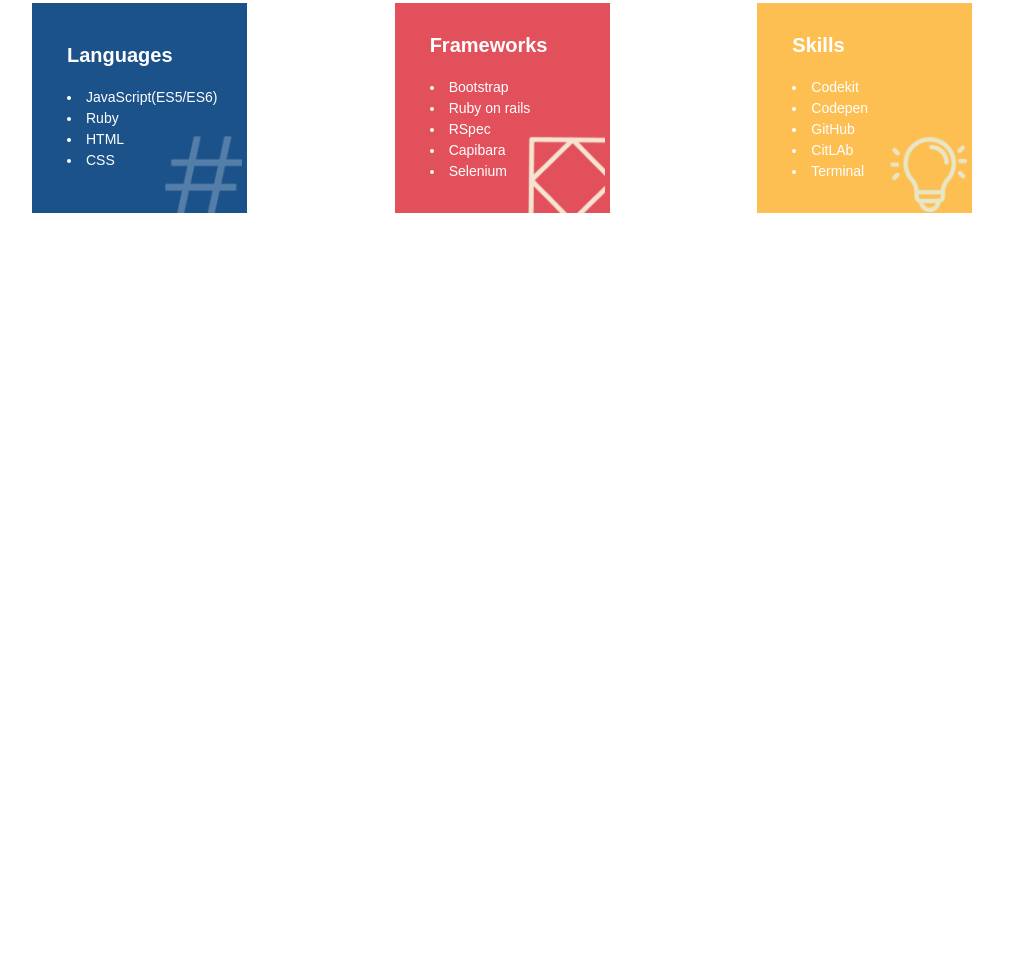
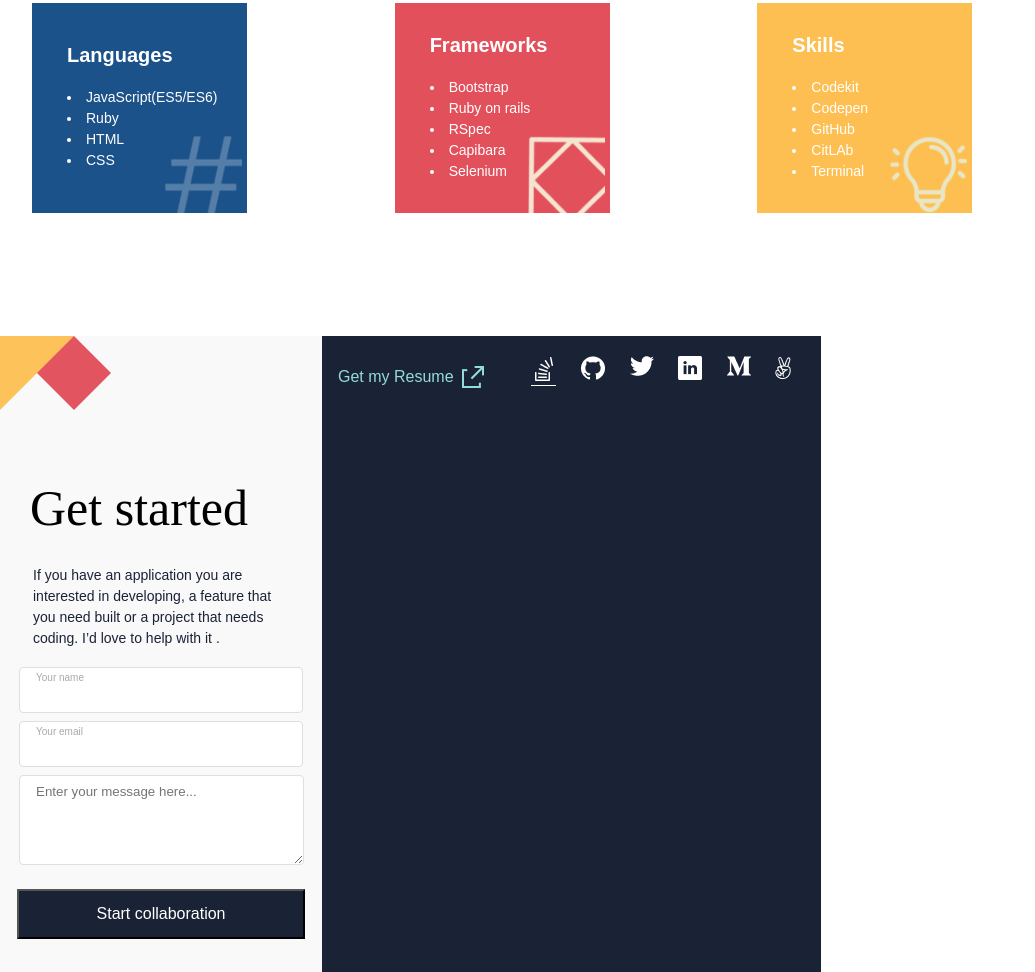
Before and after one commit to Javed-Shahbaz/Mobile-Portfolio, a plain HTML site: page index.html in a window 1280 px wide. Shown: the part 6520-7492 px from the top of the page, without its empty margins (0-1035 px from the left). Before the commit the page ends 6856 px from the top, so only its background shows below. Drawn offline with Linux system fonts and the light colour scheme.

Commit message:
Update index & css files

```diff
--- a/index.html
+++ b/index.html
@@ -27,6 +27,7 @@
         <div class="ibox"></div>
         <div class="bimage"></div>
     </section>
+    <!--WORK PAGE STARTS HERE -->
     <section class="Projects">
         <h2 class="Ptitle">Projects</h2>
 
@@ -201,5 +202,58 @@
             </ul>
         </div>
 </section>
+<!--CONTACT PAGE STARTS HERE -->
+<!--FORM DESIGN STARTS HERE -->
+<section class="page">
+    <div class="gap"></div>
+    <div class="c-form">
+    <div class="f-header">
+        <h2 class="getStart">Get started</h2>
+        <p class="About">If you have an application you are interested in developing, a feature that you need built or a project that needs coding. I’d love to help with it .</p>
+    </div>
+    <form class="b" action="https://formspree.io/f/xnqrlgak" method="post">
+        <div class="boxForm">
+            <label class="f-name" for="name">
+                Your name
+                <input class="form-name-content" type="text" id="name" name="user-name" maxlength="30" required>
+            </label>
+            <label class="f-name" for="email">
+                Your email
+                <input class="form-name-content" type="email" id="mail" name="user_email" required>
+            </label>
+            <label class="form-name-content">
+                <textarea class="form-text" name="user_message" placeholder="Enter your message here..." maxlength="500" required></textarea>
+            </label>
+        </div>
+        <div class="button bottonform">
+            <button class="blackBoton textBoton" type="submit">
+                Start collaboration
+            </button>
+        </div>
+    </form>
+
+</div>
+</section>
+
+<!--footer section-->
+
+<footer class="contenfooter">
+<div>
+    <button class="blackBoton resume">
+        Get my Resume &nbsp <img class="get-my-resume-image" src="./images/Union (2).png">
+    </button>
+</div>
+<div>
+    <ul class="rsFooter" >
+        <li class="rrss"><img src="images/Vector.png" alt="link"> </li>
+        <li class="rrss"><img src="images/Vector (3).png" alt="GitHUB"> </li>
+        <li class="rrss"><img src="images/Vector (4).png" alt="Twitter"></li>
+        <li class="rrss"><img src="images/Vector (5).png" alt="LinkedIn"></li>
+        <li class="rrss"><img src="images/Vector (6).png" alt="M"></li>
+        <li class="rrss"><img src="images/Vector (7).png" alt="RabitHand"></li>
+    </ul>
+</div>
+</footer>
+</section>
 </body>
 </html>
--- a/styles.css
+++ b/styles.css
@@ -292,3 +292,129 @@
   border-color: black;
   border-width: 0.3rem;
 }
+
+.page {
+  display: flex;
+  flex-direction: column;
+  background: #f9f9fa;
+  background-image: url(images/image_geometry_1.png);
+  background-repeat: no-repeat;
+  padding: 1px;
+}
+
+.gap {
+  height: 106px;
+
+  /* border: #1a2236 dotted 1px; */
+}
+
+.c-form {
+  width: 320px;
+
+  /* border: #1a2236 dotted 1px; */
+  align-self: center;
+}
+
+.f-header {
+  display: flex;
+  flex-direction: column;
+  align-items: center;
+}
+
+.getStart {
+  font-family: 'Playfair Display', serif;
+  font-weight: 400;
+  font-size: 50px;
+  padding-right: 60px;
+}
+
+.f-name {
+  display: flex;
+  flex-direction: column;
+  border: 1px solid #dfdfe0;
+  height: 46px;
+  margin: 8px 18px;
+  font-family: 'Poppins', sans-serif;
+  font-style: normal;
+  font-weight: 400;
+  font-size: 10px;
+  padding-left: 16px;
+  padding-top: 4px;
+  color: darkgray;
+}
+
+/* hover effect for input field */
+.f-name:hover {
+  border: 1px solid black;
+}
+
+.form-name-content {
+  border: none;
+  background: #fff;
+}
+
+.form-name-contend:active {
+  border: white;
+}
+
+.form-text {
+  display: flex;
+  flex-direction: column;
+  border-radius: 4px;
+  background-color: #fff;
+  border: 1px solid #dfdfe0;
+  font-family: 'Poppins', sans-serif;
+  font-style: normal;
+  font-weight: 400;
+  margin: 8px 18px;
+  height: 90px;
+  min-width: 89%;
+  max-width: 400px;
+  padding-left: 16px;
+  padding-top: 8px;
+}
+
+label {
+  border-radius: 4px;
+  border: none;
+  background: #fff;
+}
+
+.contenfooter {
+  background: #1a2236;
+  display: flex;
+  flex-direction: row;
+  flex-wrap: wrap;
+  justify-content: space-between;
+}
+
+.resume {
+  display: flex;
+  align-items: center;
+  border: transparent;
+  color: #92dcdc;
+  flex-grow: 2;
+  margin-bottom: 0;
+  font-size: 16px;
+}
+
+.rsFooter {
+  align-self: center;
+  background: #1a2236;
+  width: 100vw;
+  max-width: 320px;
+  padding: 20px 30px 30px 30px;
+  display: flex;
+  justify-content: space-between;
+}
+
+.rrss {
+  background-color: transparent;
+  list-style: none;
+  transition-duration: 1.7s;
+  cursor: pointer;
+}
+
+.rrss:hover {
+  zoom: 1.15;
+}
```
Also changed, not shown: images/Union (2).png (added), images/Union (3).png (added), images/Vector (3).png (added), images/Vector (4).png (added), images/Vector (5).png (added), images/Vector (6).png (added), images/Vector (7).png (added), images/Vector.png (added).
